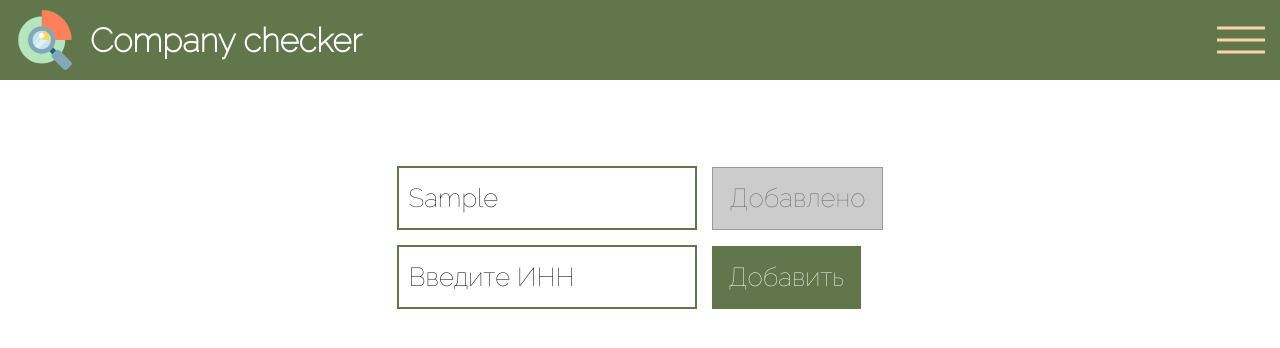
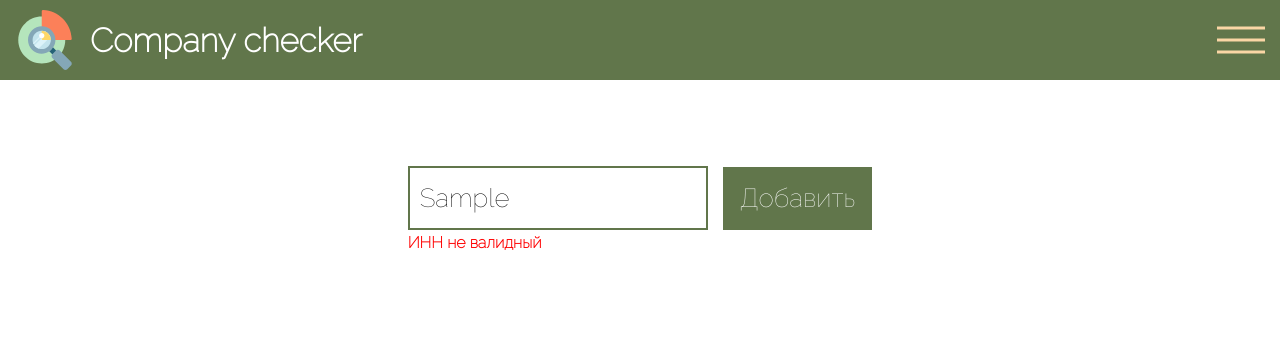
Before and after one commit to ravgusha/company-checker, a React (Create React App) app: page /add in a window 1280 px wide. Both pictures are taken after typing "Sample" into the empty fields and a click on the button "Добавить". Shown: the top 348 px of the page. Built offline with nearby package versions, Linux system fonts and the light colour scheme.

Commit message:
feat: add input validation #CC-004

```diff
--- a/package.json
+++ b/package.json
@@ -12,6 +12,7 @@
     "@types/node": "^16.11.66",
     "@types/react": "^18.0.21",
     "@types/react-dom": "^18.0.6",
+    "formik": "^2.2.9",
     "react": "^18.2.0",
     "react-dom": "^18.2.0",
     "react-redux": "^8.0.5",
@@ -19,7 +20,8 @@
     "react-scripts": "5.0.1",
     "typescript": "^4.8.4",
     "uuid": "^9.0.0",
-    "web-vitals": "^2.1.4"
+    "web-vitals": "^2.1.4",
+    "yup": "^0.32.11"
   },
   "scripts": {
     "start": "react-scripts start",
--- a/src/components/InnForm/index.tsx
+++ b/src/components/InnForm/index.tsx
@@ -1,4 +1,9 @@
 import { useState } from 'react';
+import { ErrorMessage, Field, Form, Formik } from 'formik';
+import * as yup from 'yup';
+
+import { isINNLegalEntity } from '../../validation';
+
 import './style.scss';
 
 interface IInnForm {
@@ -9,17 +14,31 @@ interface IInnForm {
 const InnForm = ({ onSubmit }: IInnForm) => {
   const [disabled, setDisabled] = useState(false);
 
+  const validationsSchema = yup.object().shape({
+    inn: yup.string().test('INN', 'ИНН не валидный', isINNLegalEntity),
+  });
+
   return (
-    <form
-      onSubmit={(e) => {
-        e.preventDefault();
+    <Formik
+      initialValues={{
+        inn: '',
+      }}
+      onSubmit={() => {
         onSubmit();
         setDisabled(true);
       }}
+      validationSchema={validationsSchema}
     >
-      <input type="text" placeholder="Введите ИНН" />
-      <button disabled={disabled}>{disabled ? "Добавлено" : "Добавить"}</button>
-    </form>
+      <Form>
+        <div>
+          <Field name="inn" placeholder="Введите ИНН" disabled={disabled} />
+          <button type="submit" disabled={disabled}>
+            {disabled ? 'Добавлено' : 'Добавить'}
+          </button>
+        </div>
+        <ErrorMessage name="inn" render={(msg) => <p className="error">{msg}</p>} />
+      </Form>
+    </Formik>
   );
 };
 
--- a/src/components/InnForm/style.scss
+++ b/src/components/InnForm/style.scss
@@ -4,11 +4,16 @@ form {
   font-size: 26px;
   margin-bottom: 15px;
 
-  input[type='text'] {
+  input {
     width: 300px;
     border: 2px solid $MAIN_COLOR;
     padding: 15px 10px;
     margin-right: 15px;
+
+    &:disabled {
+      border: 1px solid #999999;
+      color: #666666;
+    }
   }
 
   button {
@@ -24,4 +29,11 @@ form {
       color: #666666;
     }
   }
+
+  .error {
+    font-weight: 700;
+    color: red;
+    font-size: 16px;
+    padding-top: 3px;
+  }
 }
--- /dev/null
+++ b/src/validation.js
@@ -0,0 +1,20 @@
+export const isINNLegalEntity = (value) => {
+  const valueToString = value ? value.toString() : '';
+  const getN = (index) => parseInt(valueToString[index]);
+  if (valueToString.length === 10) {
+    const dgt10 =
+      ((2 * getN(0) +
+        4 * getN(1) +
+        10 * getN(2) +
+        3 * getN(3) +
+        5 * getN(4) +
+        9 * getN(5) +
+        4 * getN(6) +
+        6 * getN(7) +
+        8 * getN(8)) %
+        11) %
+      10;
+    return getN(9) === dgt10;
+  }
+  return false;
+};
```
Also changed, not shown: 1 other file (tests, documents, lock files or other folders).
